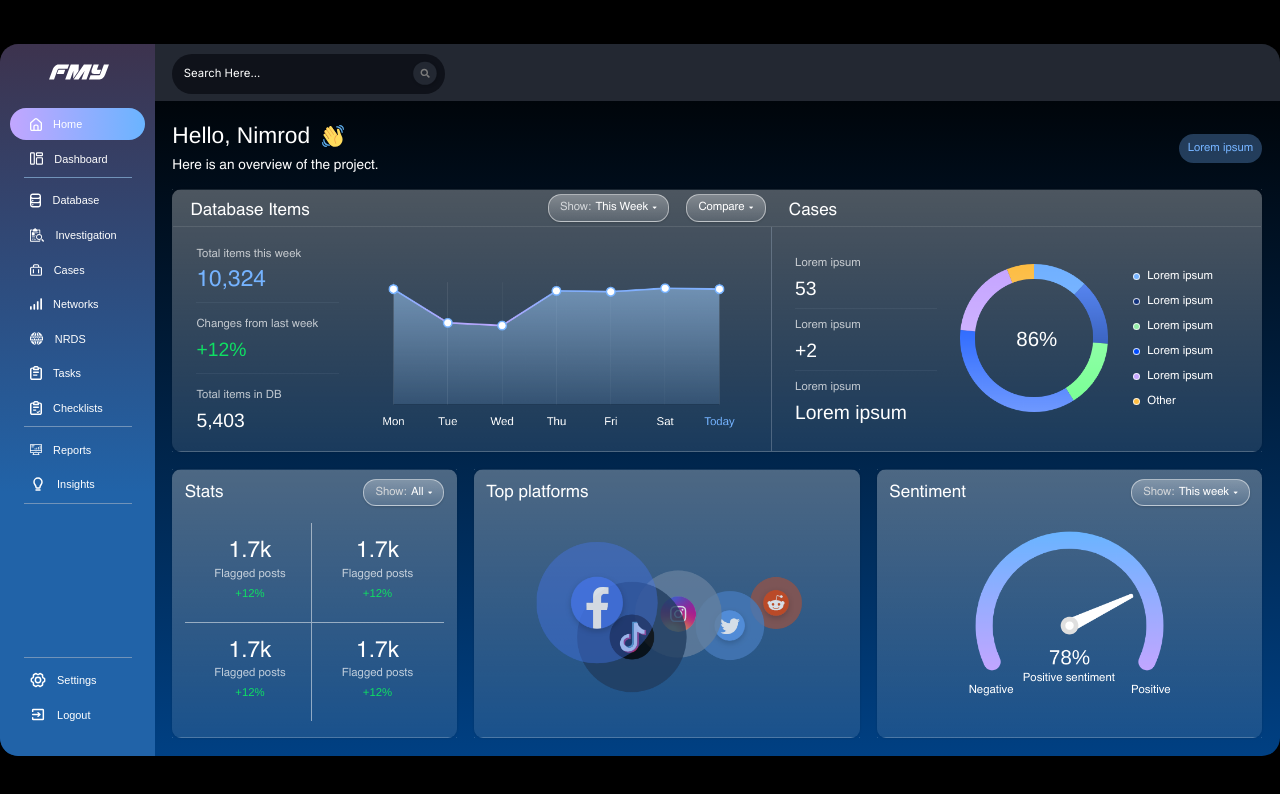
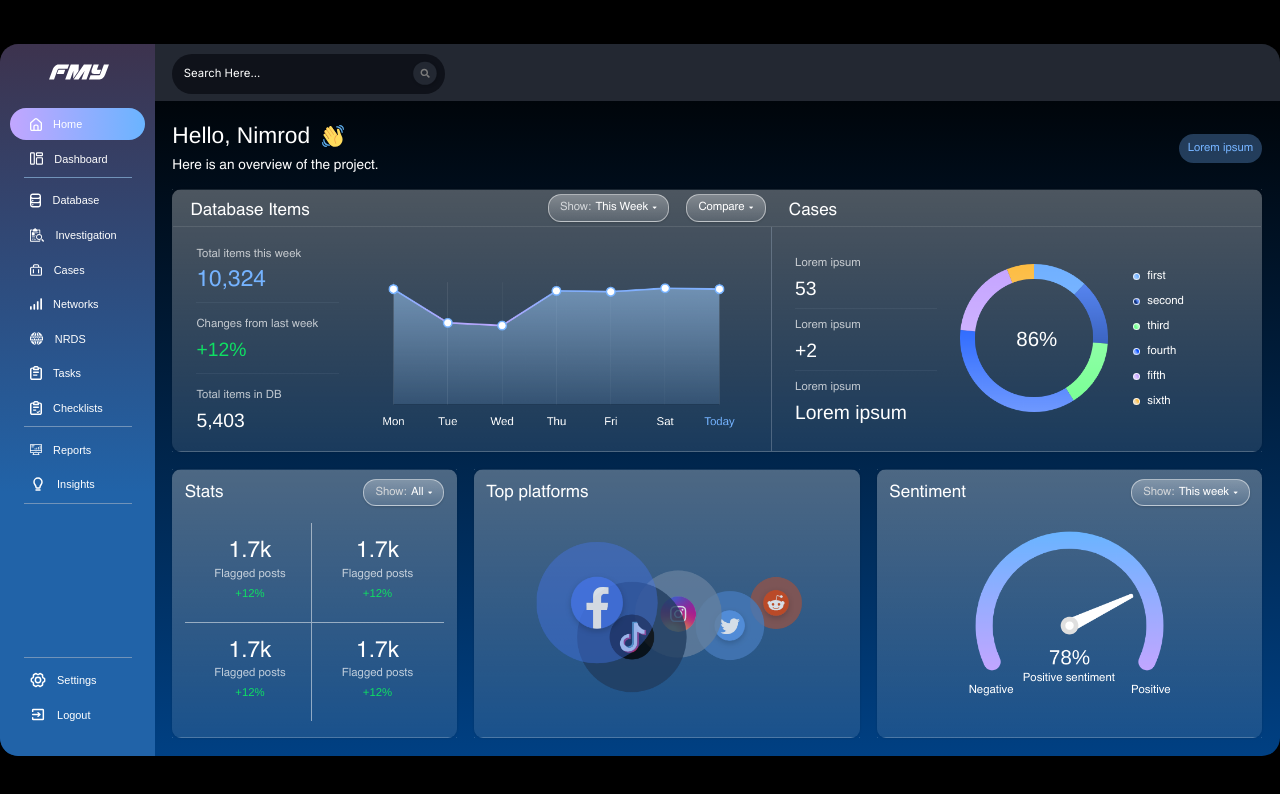
Before and after one commit to luckyboy125/FMY-Landing-Site, a React (Create React App) app: page / in a window 1280 px wide. Shown: the top 794 px of the page. Built offline with nearby package versions, Linux system fonts and the light colour scheme; the HTML template or start-up script is replaced by a standard one; a web font is replaced by a local one.

Commit message:
complete component function of WebAnalysisItem page

```diff
--- a/src/components/CustomizeDoughnutChart/CustomizeDoughnutChart.js
+++ b/src/components/CustomizeDoughnutChart/CustomizeDoughnutChart.js
@@ -4,41 +4,15 @@ import { useEffect, useState } from "react";
 import "./CustomizeDoughnutChart.css";
 Chart.register(...registerables);
 
-function CustomizeDoughnutChart({ axis }) {
+function CustomizeDoughnutChart({ data, label, colorInfo }) {
   const [chartColor, setChartColor] = useState([]);
-  const colorArrayTest = [
-    {
-      first: "#70B0FF",
-      last: "#98C6FF",
-    },
-    {
-      first: "#6090FF",
-      last: "#12327C",
-    },
-    {
-      first: "#A9FFBB",
-      last: "#6FFF8D",
-    },
-    {
-      first: "#004AFE",
-      last: "#80A5FF",
-    },
-    {
-      first: "#C5A4FF",
-      last: "#DBC7FF",
-    },
-    {
-      first: "#FEBD42",
-      last: "#EFD7AB",
-    },
-  ];
 
   useEffect(() => {
     var canvas = document.getElementById("line_chart");
     var ctx = canvas.getContext("2d");
     let colorArray = [];
 
-    colorArrayTest.map((item) => {
+    colorInfo.map((item) => {
       var gradientColor = ctx.createLinearGradient(0, 0, 0, 300);
       gradientColor.addColorStop(0, item.first);
       gradientColor.addColorStop(1, item.last);
@@ -116,10 +90,8 @@ function CustomizeDoughnutChart({ axis }) {
                   width: 20px;
                   height: 20px;
                   background: linear-gradient(238.95deg, ${
-                    colorArrayTest[tooltipData.dataIndex].first
-                  } 31.21%, ${
-              colorArrayTest[tooltipData.dataIndex].last
-            } 62.45%);
+                    colorInfo[tooltipData.dataIndex].first
+                  } 31.21%, ${colorInfo[tooltipData.dataIndex].last} 62.45%);
                   margin-right: 11px;
                   border-radius: 50%;
                 "
@@ -166,14 +138,7 @@ function CustomizeDoughnutChart({ axis }) {
 
   const DoughnutChartAction = (data) => {
     const DoughnutchartData = {
-      labels: [
-        "Lorem ipsum1",
-        "Lorem ipsum2",
-        "Lorem ipsum3",
-        "Lorem ipsum4",
-        "Lorem ipsum5",
-        "Lorem ipsum6",
-      ],
+      labels: label,
       datasets: [
         {
           label: "My First Dataset",
@@ -202,7 +167,7 @@ function CustomizeDoughnutChart({ axis }) {
         type="doughnut"
         width={260}
         options={DoughnutChartOption}
-        data={DoughnutChartAction(axis)}
+        data={DoughnutChartAction(data, label)}
         plugins={[
           {
             beforeEvent: function (chart, ctx) {
--- /dev/null
+++ b/src/helpers/chart.helper.js
@@ -0,0 +1,26 @@
+export const doughnutChartColorData = [
+  {
+    first: "#70B0FF",
+    last: "#98C6FF",
+  },
+  {
+    first: "#6090FF",
+    last: "#12327C",
+  },
+  {
+    first: "#A9FFBB",
+    last: "#6FFF8D",
+  },
+  {
+    first: "#004AFE",
+    last: "#80A5FF",
+  },
+  {
+    first: "#C5A4FF",
+    last: "#DBC7FF",
+  },
+  {
+    first: "#FEBD42",
+    last: "#EFD7AB",
+  },
+];
--- a/src/pages/WebAnalysisItems/WebAnalysisItem.css
+++ b/src/pages/WebAnalysisItems/WebAnalysisItem.css
@@ -166,14 +166,14 @@
   margin-top: 20px;
 }
 
-.pieChartRoot {
+.doughnutChartRoot {
   display: flex;
 }
 .chartRoot {
   position: relative;
 }
 
-.pieChartPercent {
+.doughnutChartPercent {
   position: absolute;
   top: 46%;
   right: 46%;
@@ -185,19 +185,19 @@
   text-align: center;
   color: #ffffff;
 }
-.pieChartDes {
+.doughnutChartDes {
   display: flex;
   flex-direction: column;
   justify-content: center;
 }
 
-.pieChartDesItem {
+.doughnutChartDesItem {
   display: flex;
   align-items: center;
   padding: 10px 0;
 }
 
-.pieChartIcon {
+.doughnutChartIcon {
   width: 12px;
   min-height: 12px;
   border: 1px solid rgba(255, 255, 255, 0.8);
@@ -205,7 +205,7 @@
   border-radius: 50px;
 }
 
-.pieChartItemName {
+.doughnutChartItemName {
   font-family: Helvetica;
   font-style: normal;
   font-weight: 400;
--- a/src/pages/WebAnalysisItems/WebAnalysisItems.js
+++ b/src/pages/WebAnalysisItems/WebAnalysisItems.js
@@ -6,8 +6,19 @@ import Stats from "./component/Stats/Stats";
 import TopPlatforms from "./component/TopPlatforms/TopPlatforms";
 import Sentiment from "./component/Sentiment/Sentiment";
 import CustomizeDoughnutChart from "../../components/CustomizeDoughnutChart/CustomizeDoughnutChart";
+import { doughnutChartColorData } from "../../helpers/chart.helper";
 
 function WebAnalysisItems() {
+  const lineChartData = {
+    label: ["Mon", "Tue", "Wed", "Thu", "Fri", "Sat", "Sun"],
+    data: [1320, 932, 901, 1300, 1290, 1330, 1320],
+  };
+
+  const doughnutChartData = {
+    label: ["first", "second", "third", "fourth", "fifth", "sixth"],
+    data: [100, 120, 124, 300, 145, 50],
+  };
+
   return (
     <div className="webAnalysisRoot">
       <div className="webAnalysisHeader">
@@ -85,8 +96,8 @@ function WebAnalysisItems() {
             </div>
             <div className="lineChartRoot">
               <CustomizeLineChart
-                axis={["Mon", "Tue", "Wed", "Thu", "Fri", "Sat", "Sun"]}
-                ayis={[1320, 932, 901, 1300, 1290, 1330, 1320]}
+                axis={lineChartData.label}
+                ayis={lineChartData.data}
               />
             </div>
           </div>
@@ -114,51 +125,26 @@ function WebAnalysisItems() {
                 </div>
               </div>
             </div>
-            <div className="pieChartRoot">
-              <CustomizeDoughnutChart axis={[100, 120, 124, 300, 145, 50]} />
-              <div className="pieChartDes">
-                <div className="pieChartDesItem">
-                  <div
-                    className="pieChartIcon"
-                    style={{ backgroundColor: "#75b3ff" }}
-                  ></div>
-                  <div className="pieChartItemName">Lorem ipsum</div>
-                </div>
-                <div className="pieChartDesItem">
-                  <div
-                    className="pieChartIcon"
-                    style={{ backgroundColor: "#12327c" }}
-                  ></div>
-                  <div className="pieChartItemName">Lorem ipsum</div>
-                </div>
-                <div className="pieChartDesItem">
-                  <div
-                    className="pieChartIcon"
-                    style={{ backgroundColor: "#93eca6" }}
-                  ></div>
-                  <div className="pieChartItemName">Lorem ipsum</div>
-                </div>
-                <div className="pieChartDesItem">
-                  <div
-                    className="pieChartIcon"
-                    style={{ backgroundColor: "#004afe" }}
-                  ></div>
-                  <div className="pieChartItemName">Lorem ipsum</div>
-                </div>
-                <div className="pieChartDesItem">
-                  <div
-                    className="pieChartIcon"
-                    style={{ backgroundColor: "#c6a6ff" }}
-                  ></div>
-                  <div className="pieChartItemName">Lorem ipsum</div>
-                </div>
-                <div className="pieChartDesItem">
-                  <div
-                    className="pieChartIcon"
-                    style={{ backgroundColor: "#febd42" }}
-                  ></div>
-                  <div className="pieChartItemName">Other</div>
-                </div>
+            <div className="doughnutChartRoot">
+              <CustomizeDoughnutChart
+                data={doughnutChartData.data}
+                label={doughnutChartData.label}
+                colorInfo={doughnutChartColorData}
+              />
+              <div className="doughnutChartDes">
+                {doughnutChartData.label.map((item, index) => {
+                  return (
+                    <div className="doughnutChartDesItem" key={index}>
+                      <div
+                        className="doughnutChartIcon"
+                        style={{
+                          background: `linear-gradient(238.95deg, ${doughnutChartColorData[index]?.first} 31.21%, ${doughnutChartColorData[index]?.last} 62.45%)`,
+                        }}
+                      ></div>
+                      <div className="doughnutChartItemName">{item}</div>
+                    </div>
+                  );
+                })}
               </div>
             </div>
           </div>
```
